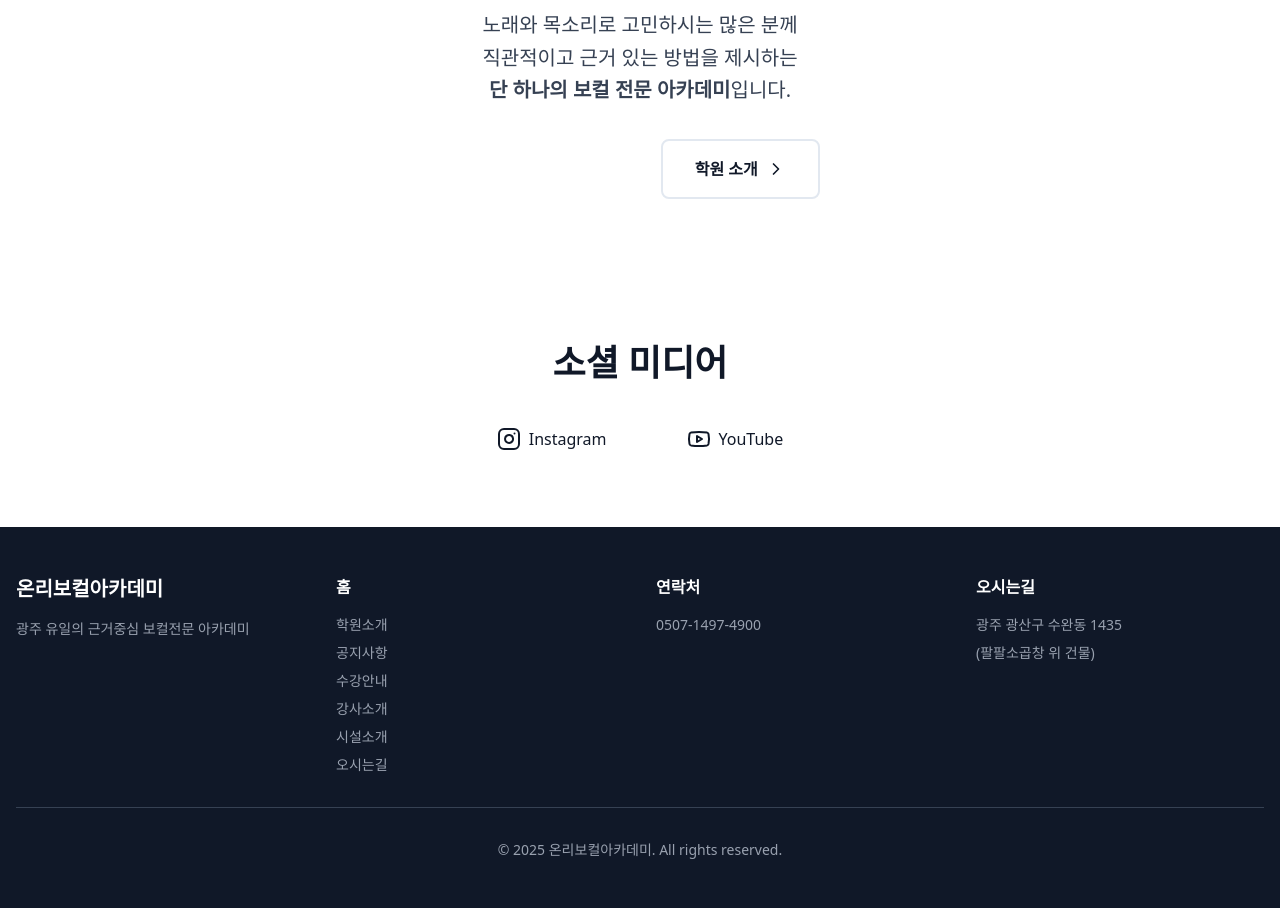
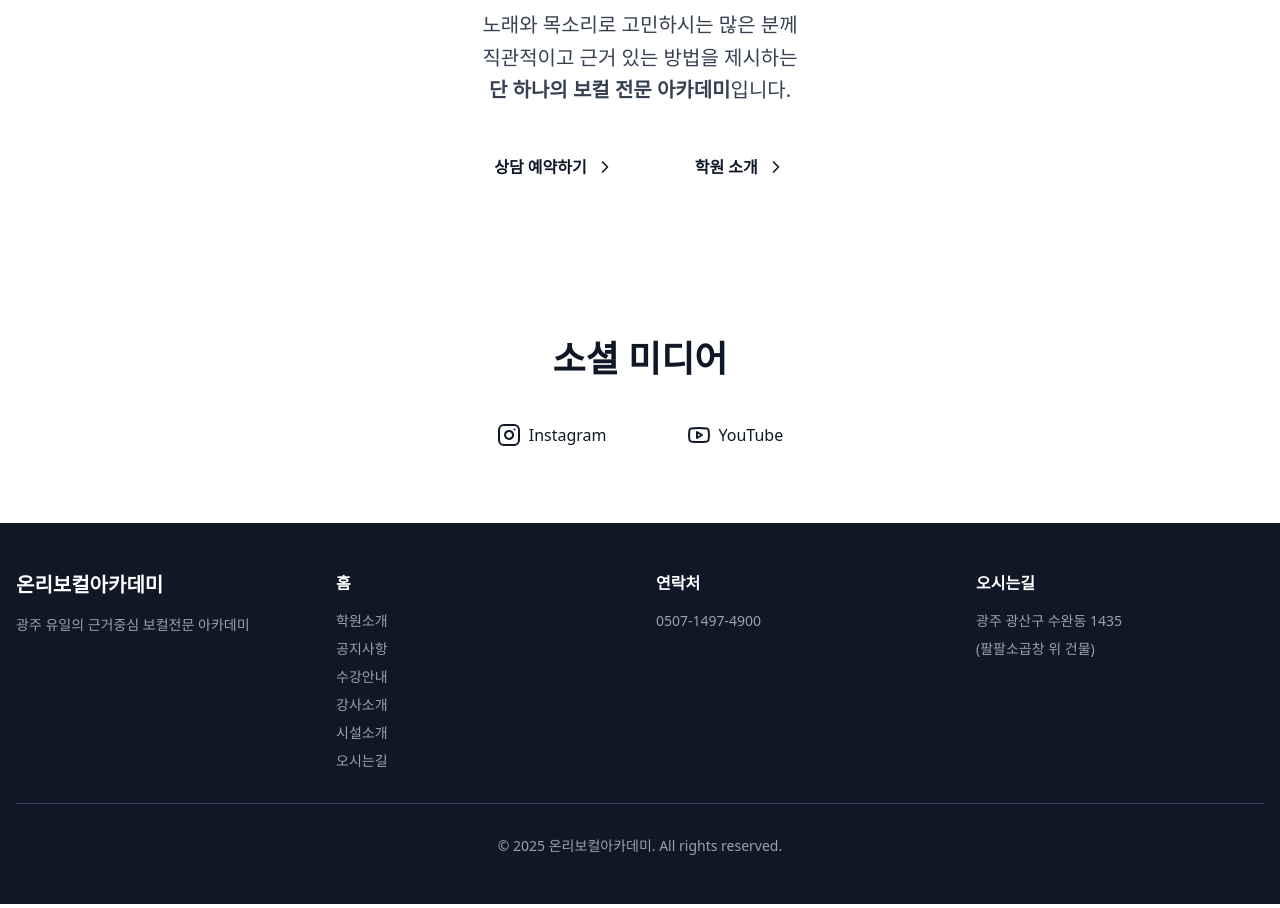
Before and after one commit to jukangpark/only_vocal_academy, a Next.js app: page / in a window 1280 px wide. Shown: the part 5340-6248 px from the top of the page. Built offline with nearby package versions, Linux system fonts and the light colour scheme.

Commit message:
fix: 홈페이지 하단 버튼 스타일 통일

```diff
--- a/src/app/page.tsx
+++ b/src/app/page.tsx
@@ -566,14 +566,14 @@ export default function Home() {
           <div className="flex flex-col sm:flex-row gap-4 justify-center">
             <Link
               href="/contact"
-              className="inline-flex items-center space-x-2 bg-brand-600 text-white px-8 py-4 rounded-lg font-semibold hover:bg-brand-700 transition-colors"
+              className="inline-flex items-center space-x-2 bg-brand-600 text-gray-900 px-8 py-4 rounded-lg font-semibold hover:bg-brand-700 transition-colors"
             >
               <span>상담 예약하기</span>
               <ChevronRight className="w-5 h-5" />
             </Link>
             <Link
               href="/about"
-              className="inline-flex items-center space-x-2 border-2 border-brand-600 text-brand-600 px-8 py-4 rounded-lg font-semibold hover:bg-brand-600 hover:text-white transition-colors"
+              className="inline-flex items-center space-x-2 bg-brand-600 text-gray-900 px-8 py-4 rounded-lg font-semibold hover:bg-brand-700 transition-colors"
             >
               <span>학원 소개</span>
               <ChevronRight className="w-5 h-5" />
```
